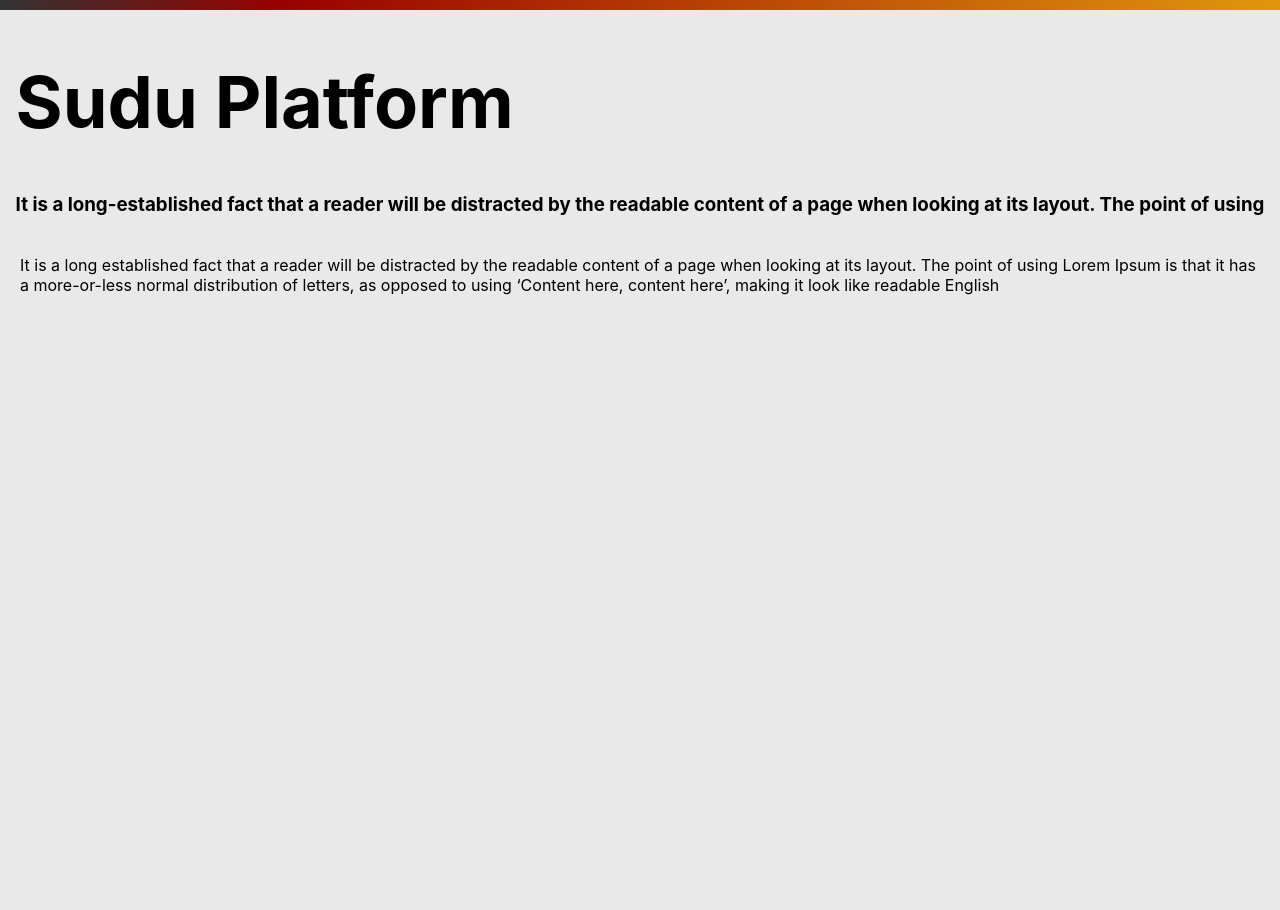
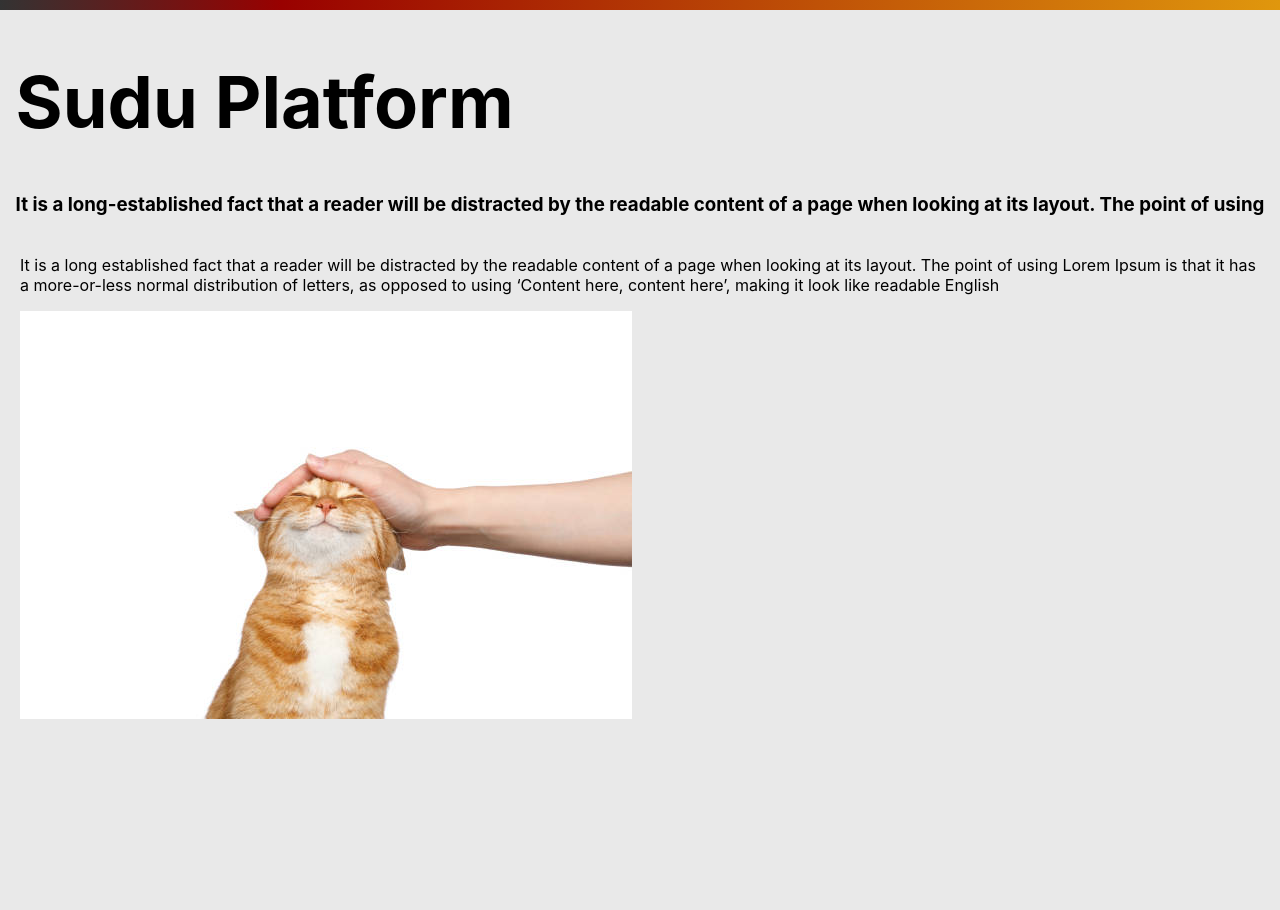
Before and after one commit to SuduIDE/toolchain-website, a Jekyll site: the page built from _projects/sudu.md, in a window 1280 px wide. Built offline with Jekyll 4.4.1, drawn with Linux system fonts in a browser that asks for light colours.

Commit message:
Add sample image into 'sudu.md'

```diff
--- a/_projects/sudu.md
+++ b/_projects/sudu.md
@@ -8,3 +8,5 @@ It is a long established fact that a reader will be distracted by the readable c
 {% if jekyll.environment == "internal" %}
 {% include projects-internal/sudu-internal.md %}
 {% endif %}
+
+![Cat](/assets/images/cat.jpg)
```
Also changed, not shown: assets/images/cat.jpg (added).
